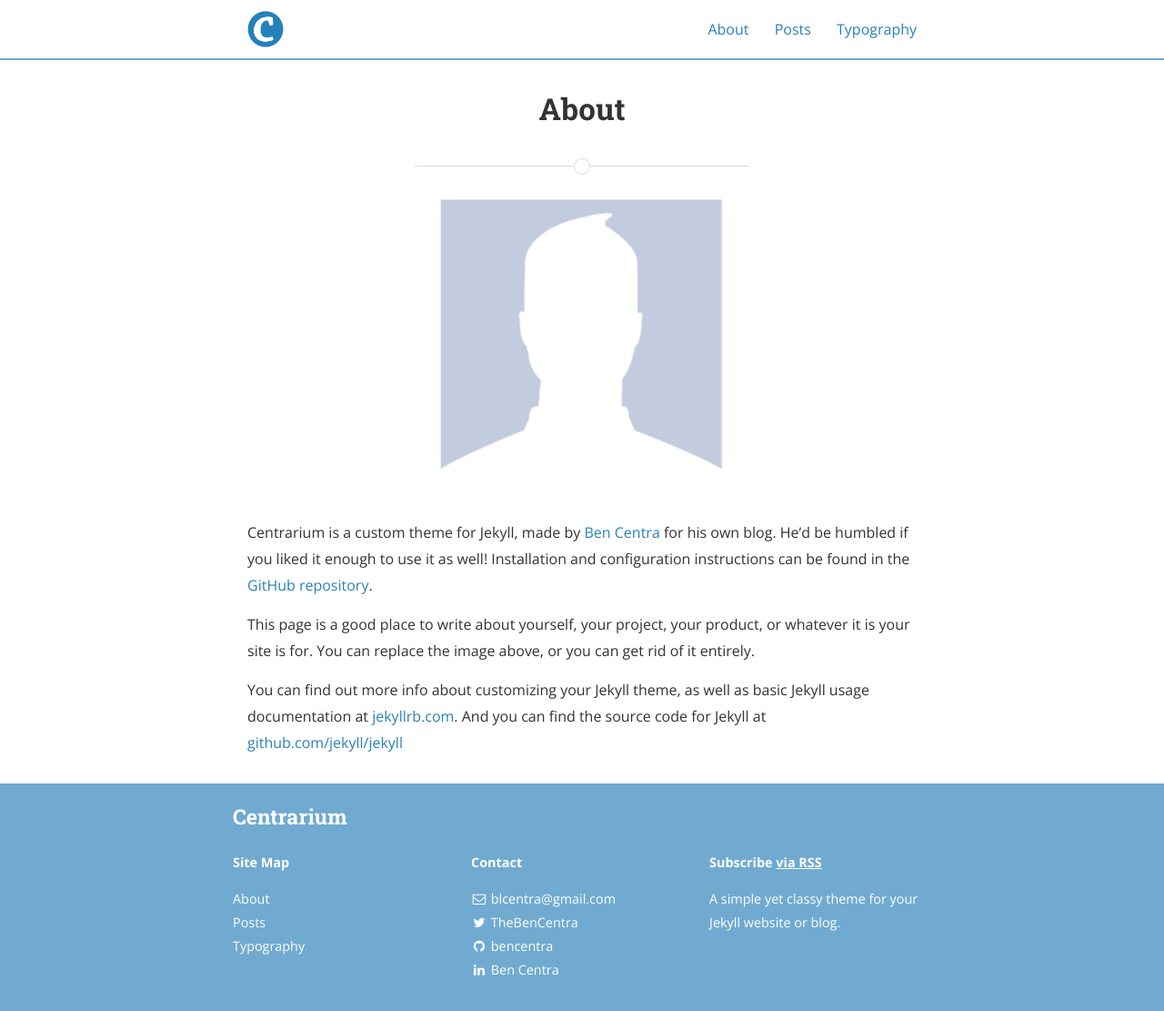
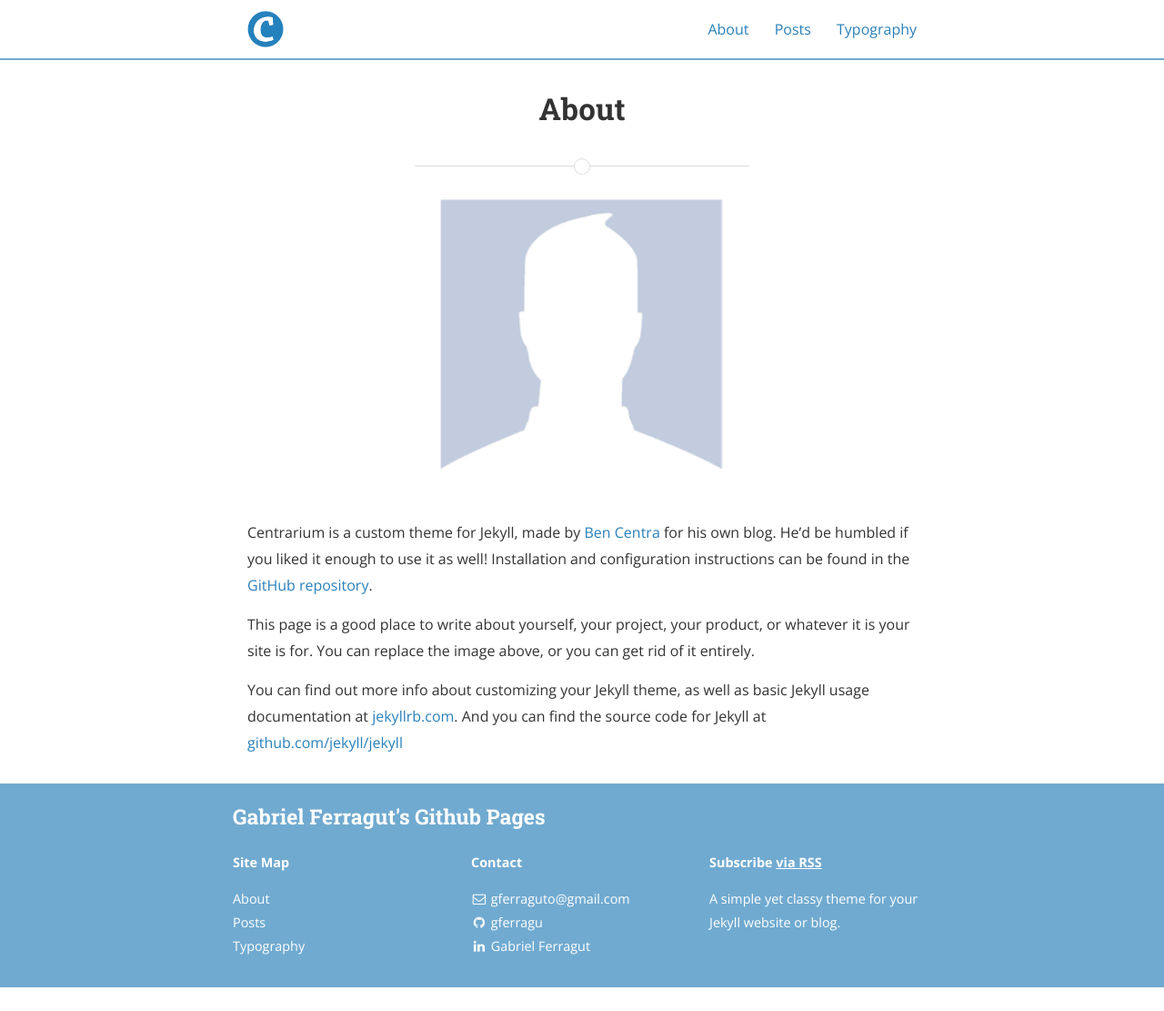
Before and after one commit to gferragu/gferragu.github.io, a Jekyll site: the page built from about.md, in a window 1280 px wide and 1111 px high. Shown: the whole window at 91% size. Built offline with Jekyll 4.4.1, drawn with Linux system fonts in a browser that asks for light colours; nearby versions of some CDN libraries; part of the change alters nothing that is shown.

Commit message:
Try some config customization

```diff
--- a/_config.yml
+++ b/_config.yml
@@ -9,10 +9,10 @@ exclude:
   - "/vendor/"
 
 # Site settings
-title: Centrarium
-subtitle: "A simple yet classy theme for your Jekyll website or blog"
-email: blcentra@gmail.com
-name: Ben Centra
+title: Gabriel Ferragut's Github Pages
+subtitle: "A space for my personal projects, resume, and blog posts."
+email: gferraguto@gmail.com
+name: Gabriel Ferragut
 description: >
   A simple yet classy theme for your Jekyll website or blog.
 # Base URL of site (i.e. /blog). It should always start with a slash,
@@ -47,7 +47,7 @@ jekyll-archives:
     tag: '/tag/:name/'
 
 # Disqus comments
-# disqus_shortname: bencentra
+# disqus_shortname: gferragu
 
 # Google analytics
 # ga_tracking_id: "UA-XXXX-1"
@@ -76,117 +76,117 @@ descriptions:
 #     desc: Follow me on Twitter            # Description to display as link title, etc
 #     share: true                           # Include in the "Share" section of posts
 social:
-  - name: Twitter
-    icon: twitter
-    username: TheBenCentra
-    url: https://twitter.com/TheBenCentra
-    desc: Follow me on Twitter
-    share: true
+  # - name: Twitter
+  #   icon: twitter
+  #   username: TheBenCentra
+  #   url: https://twitter.com/TheBenCentra
+  #   desc: Follow me on Twitter
+  #   share: true
 
-  - name: Facebook
-    icon: facebook
-    username: thebencentra
-    url: ""
-    desc: Friend me on Facebook
-    share: true
+  # - name: Facebook
+  #   icon: facebook
+  #   username: thebencentra
+  #   url: ""
+  #   desc: Friend me on Facebook
+  #   share: true
 
   - name: GitHub
     icon: github
-    username: bencentra
-    url: https://github.com/bencentra
+    username: gferragu
+    url: https://github.com/gferragu
     desc: Fork me on GitHub
     share: false
 
   - name: LinkedIn
     icon: linkedin
-    username: Ben Centra
-    url: https://www.linkedin.com/pub/ben-centra/47/769/60a
+    username: Gabriel Ferragut
+    url: https://www.linkedin.com/in/gabriel-ferragut-50ba29125/
     desc: Connect with me on LinkedIn
     share: true
 
-  - name: Google+
-    icon: google-plus
-    username: ""
-    url: ""
-    desc: Add me to your Circles
-    share: true
+  # - name: Google+
+  #   icon: google-plus
+  #   username: ""
+  #   url: ""
+  #   desc: Add me to your Circles
+  #   share: true
 
-  - name: YouTube
-    icon: youtube
-    username: ""
-    url: ""
-    desc: Subscribe on YouTube
-    share: false
+  # - name: YouTube
+  #   icon: youtube
+  #   username: ""
+  #   url: ""
+  #   desc: Subscribe on YouTube
+  #   share: false
 
-  - name: Instagram
-    icon: instagram
-    username: ""
-    url: ""
-    desc: Follow me on Instagram
-    share: false
+  # - name: Instagram
+  #   icon: instagram
+  #   username: ""
+  #   url: ""
+  #   desc: Follow me on Instagram
+  #   share: false
 
-  - name: Pinterest
-    icon: pinterest
-    username: ""
-    url: ""
-    desc: Follow me on Pinterest
-    share: true
+  # - name: Pinterest
+  #   icon: pinterest
+  #   username: ""
+  #   url: ""
+  #   desc: Follow me on Pinterest
+  #   share: true
 
-  - name: SoundCloud
-    icon: soundcloud
-    username: ""
-    url: ""
-    desc: Follow me on SoundCloud
-    share: false
+  # - name: SoundCloud
+  #   icon: soundcloud
+  #   username: ""
+  #   url: ""
+  #   desc: Follow me on SoundCloud
+  #   share: false
 
-  - name: Tumblr
-    icon: tumblr
-    username: ""
-    url: ""
-    desc: Follow me on Tumblr
-    share: false
+  # - name: Tumblr
+  #   icon: tumblr
+  #   username: ""
+  #   url: ""
+  #   desc: Follow me on Tumblr
+  #   share: false
 
-  - name: Steam
-    icon: steam
-    username: ""
-    url: ""
-    desc: Friend me on Steam
-    share: false
+  # - name: Steam
+  #   icon: steam
+  #   username: ""
+  #   url: ""
+  #   desc: Friend me on Steam
+  #   share: false
 
-  - name: Dribbble
-    icon: dribbble
-    username: ""
-    url: ""
-    desc: Follow me on Dribble
-    share: false
+  # - name: Dribbble
+  #   icon: dribbble
+  #   username: ""
+  #   url: ""
+  #   desc: Follow me on Dribble
+  #   share: false
 
-  - name: Vimeo
-    icon: vimeo-square
-    username: ""
-    url: ""
-    desc: Follow me on Vimeo
-    share: false
+  # - name: Vimeo
+  #   icon: vimeo-square
+  #   username: ""
+  #   url: ""
+  #   desc: Follow me on Vimeo
+  #   share: false
 
-  - name: Vine
-    icon: vine
-    username: ""
-    url: ""
-    desc: Follow me on Vine
-    share: false
+  # - name: Vine
+  #   icon: vine
+  #   username: ""
+  #   url: ""
+  #   desc: Follow me on Vine
+  #   share: false
 
-  - name: Reddit
-    icon: reddit
-    username: ""
-    url: ""
-    desc: Share to Reddit
-    share: true
+  # - name: Reddit
+  #   icon: reddit
+  #   username: ""
+  #   url: ""
+  #   desc: Share to Reddit
+  #   share: true
 
-  - name: "Hacker News"
-    icon: hacker-news
-    username: ""
-    url: ""
-    desc: Share to Hacker News
-    share: false
+  # - name: "Hacker News"
+  #   icon: hacker-news
+  #   username: ""
+  #   url: ""
+  #   desc: Share to Hacker News
+  #   share: false
 
 # Social sharing protocols
 # These are for automatically generating sharing metadata for FB and Twitter
```
